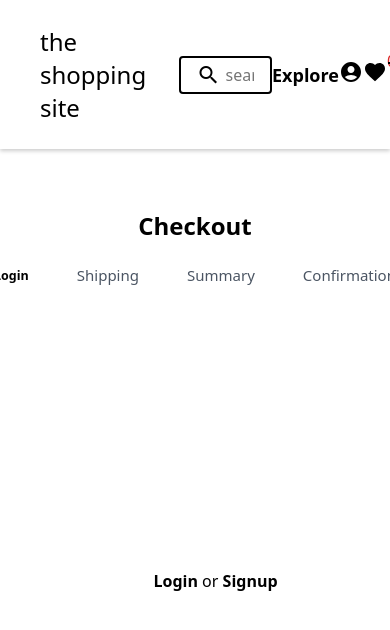
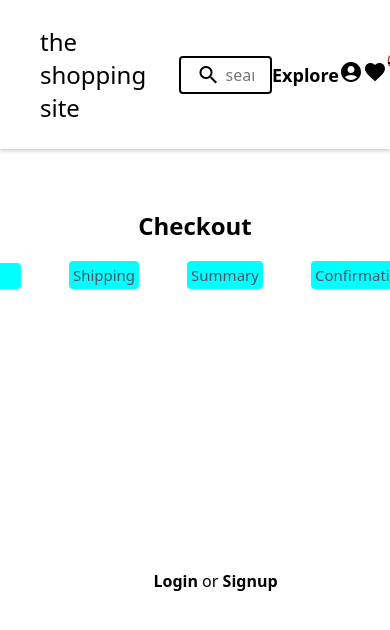
Before and after one commit to pushkarsingh019/ecommerce, a React (Create React App) app: page /checkout in a window 390 px wide. Shown: the top 630 px of the page. Built offline with nearby package versions, Linux system fonts and the light colour scheme.

Commit message:
scrappy responsive product screen

```diff
--- a/src/screens/checkout/CheckoutScreen.jsx
+++ b/src/screens/checkout/CheckoutScreen.jsx
@@ -1,5 +1,4 @@
 import { useState, useContext } from "react";
-
 import Navbar from "../../components/navigation/Navbar";
 import "./checkout.css";
 import { storeContext } from "../../utils/storeContext";
--- a/src/screens/checkout/checkout.css
+++ b/src/screens/checkout/checkout.css
@@ -2,6 +2,16 @@
     display: flex;
     gap: 3rem;
     justify-content: center;
+}
+
+.steps small {
+    background-color: aqua;
+    width: ;
+    padding: 4px;
+    border: none;
+    border-radius: 4px;
+    color: transparent;
+    width: 3rem;
 }
 
 .steps .step small {
@@ -13,11 +23,11 @@
     cursor: pointer;
 }
 
-.bold {
+/* .bold {
     color: black;
     font-size: 15px;
     font-weight: 700;
-}
+} */
 
 .bold:hover{
     cursor: pointer;
--- a/src/screens/productsPage/ProductsScreen.jsx
+++ b/src/screens/productsPage/ProductsScreen.jsx
@@ -120,15 +120,14 @@ const ProductScreen = () => {
     return (
         <section>
             <Navbar onProductSearch={handleSearch} />
-            <main className="screen products-screen">
+            <main className="screen">
                 <br />
                 <section className="products-screen">
-                    <h3 style={{ marginLeft: "15rem" }}>
+                    <h2>
                         {selectedCategories.length !== 0
                             ? `Showing results for ${selectedCategories} (${filteredProducts.length} products)`
                             : `Showing all products (${filteredProducts.length} products)`}
-                    </h3>
-                    <br />
+                    </h2>
                     <div className="sidebar">
                         <div className="flex">
                             <h4>Filters</h4>
--- a/src/screens/productsPage/products.css
+++ b/src/screens/productsPage/products.css
@@ -35,6 +35,11 @@
     text-decoration: underline;
   }
 
+  .products-screen h2 {
+    text-align: center;
+    margin-bottom: 1.5rem;
+  }
+
   .clear:hover {
     cursor: pointer;
   }
@@ -47,7 +52,24 @@
 
   @media (max-width : 1000px){
     .products-listing {
-      grid-template-columns: 1fr;
+      grid-template-columns: 1fr 1fr;
       margin-bottom: 2rem;
+      margin-left: 10px;
+    }
+
+    .sidebar {
+      display: none;
+      width: 0;
+      height: 0;
     }
   }
+
+  @media (max-width : 800px){
+    .products-listing {
+      grid-template-columns: 1fr;
+    }
+
+    .products-screen h3 {
+      margin-left: none;
+    }
+  }
```
